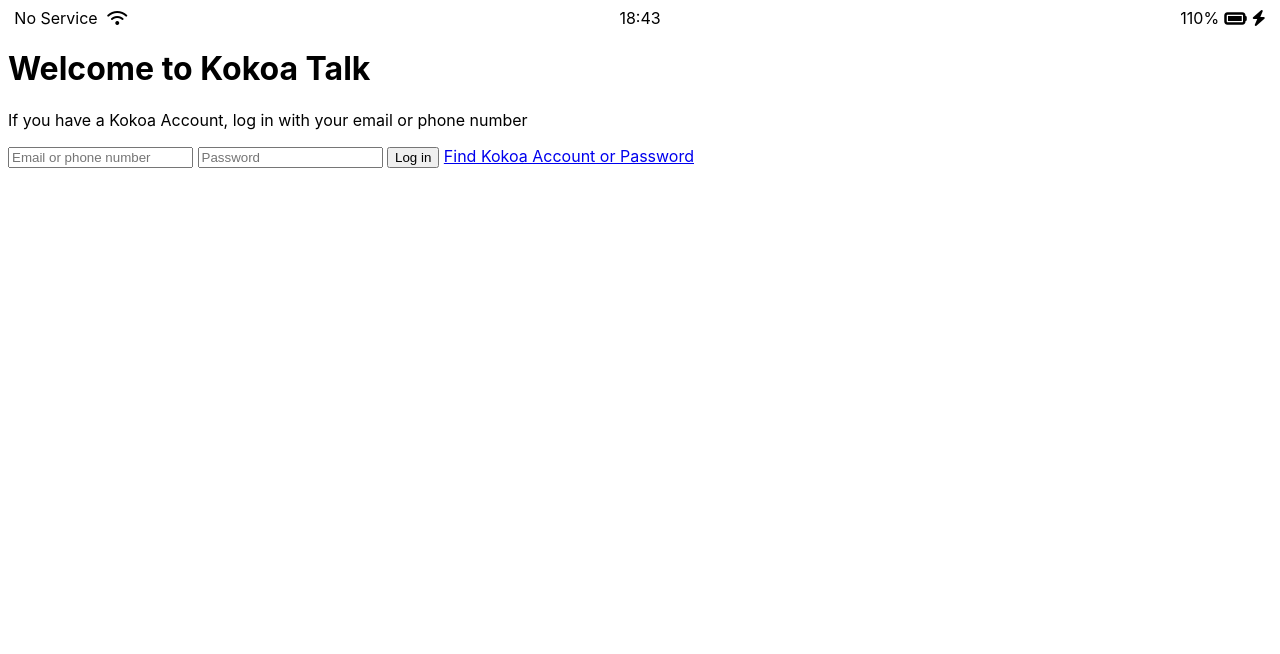
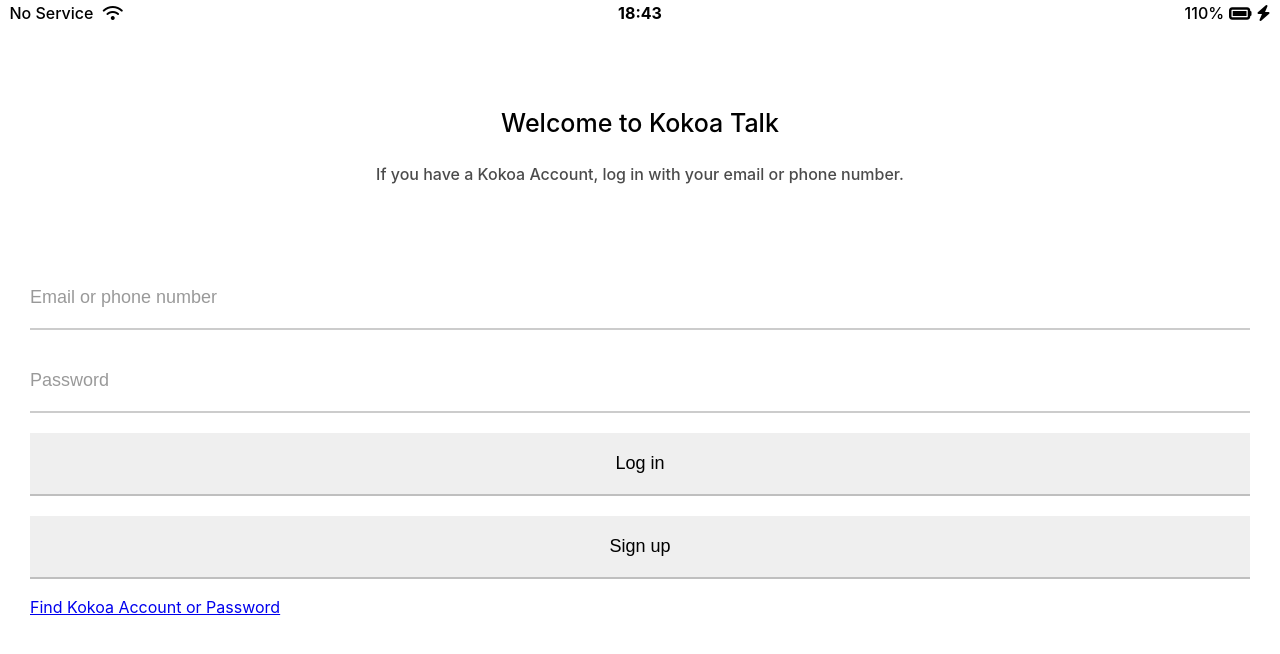
Before and after one commit to SeungjunMoon/kokoa-clone-2020, a plain HTML site: page index.html in a window 1280 px wide. Drawn offline with Linux system fonts and the light colour scheme.

Commit message:
6~7 reset css, header, form part1

```diff
--- /dev/null
+++ b/CSS/reset.css
@@ -0,0 +1,132 @@
+/* http://meyerweb.com/eric/tools/css/reset/
+   v2.0 | 20110126
+   License: none (public domain)
+*/
+
+html,
+body,
+div,
+span,
+applet,
+object,
+iframe,
+h1,
+h2,
+h3,
+h4,
+h5,
+h6,
+p,
+blockquote,
+pre,
+a,
+abbr,
+acronym,
+address,
+big,
+cite,
+code,
+del,
+dfn,
+em,
+img,
+ins,
+kbd,
+q,
+s,
+samp,
+small,
+strike,
+strong,
+sub,
+sup,
+tt,
+var,
+b,
+u,
+i,
+center,
+dl,
+dt,
+dd,
+ol,
+ul,
+li,
+fieldset,
+form,
+label,
+legend,
+table,
+caption,
+tbody,
+tfoot,
+thead,
+tr,
+th,
+td,
+article,
+aside,
+canvas,
+details,
+embed,
+figure,
+figcaption,
+footer,
+header,
+hgroup,
+menu,
+nav,
+output,
+ruby,
+section,
+summary,
+time,
+mark,
+audio,
+video {
+  margin: 0;
+  padding: 0;
+  border: 0;
+  font-size: 100%;
+  font: inherit;
+  vertical-align: baseline;
+}
+/* HTML5 display-role reset for older browsers */
+article,
+aside,
+details,
+figcaption,
+figure,
+footer,
+header,
+hgroup,
+menu,
+nav,
+section {
+  display: block;
+}
+body {
+  line-height: 1;
+}
+ol,
+ul {
+  list-style: none;
+}
+blockquote,
+q {
+  quotes: none;
+}
+blockquote:before,
+blockquote:after,
+q:before,
+q:after {
+  content: "";
+  content: none;
+}
+table {
+  border-collapse: collapse;
+  border-spacing: 0;
+}
+input:focus {
+  outline: none;
+}
--- /dev/null
+++ b/CSS/status-bar.css
@@ -0,0 +1,29 @@
+.status-bar {
+  display: flex;
+  justify-content: center;
+  padding: 5px 3px;
+  font-weight: 500;
+}
+.status-bar__column {
+  width: 33%;
+}
+
+.status-bar__column:first-child span {
+  margin-right: 5px;
+}
+
+.status-bar__column:nth-child(2) {
+  font-weight: 700;
+  display: flex;
+  justify-content: center;
+}
+
+.status-bar__column:last-child {
+  display: flex;
+  justify-content: flex-end;
+  align-items: center;
+}
+
+.status-bar__column .fa-battery-full {
+  margin: 0px 5px;
+}
--- a/CSS/styles.css
+++ b/CSS/styles.css
@@ -1,32 +1,47 @@
 @import url("https://fonts.googleapis.com/css2?family=Open+Sans:wght@400;600&display=swap");
+@import "reset.css";
+@import "variables.css";
+@import "status-bar.css";
+
 body {
   font-family: -apple-system, BlinkMacSystemFont, "Segoe UI", Roboto, Oxygen,
     Ubuntu, Cantarell, "Open Sans", "Helvetica Neue", sans-serif;
 }
 
-.status-bar {
+.welcome-header {
+  margin: 85px 0px;
+  text-align: center;
   display: flex;
-  justify-content: center;
+  flex-direction: column;
+  align-items: center;
+  font-weight: 500;
 }
-.status-bar__column {
-  width: 33%;
+.welcome-header__title {
+  margin-bottom: 30px;
+  font-size: 25px;
+}
+.welcome-header__text {
+  width: 55%;
+  opacity: 0.7;
+}
+#login-form {
+  display: flex;
+  flex-direction: column;
+  margin: 0px 30px;
 }
 
-.status-bar__column:first-child span {
-  margin-right: 5px;
+#login-form input {
+  border: none;
+  padding: 20px 0px;
+  font-size: 18px;
+  border-bottom: 2px solid rgba(0, 0, 0, 0.2);
+  margin-bottom: 20px;
+  transition: border-color 0.3s ease-in-out;
 }
 
-.status-bar__column:nth-child(2) {
-  display: flex;
-  justify-content: center;
+#login-form input::placeholder {
+  color: rgba(0, 0, 0, 0.4);
 }
-
-.status-bar__column:last-child {
-  display: flex;
-  justify-content: flex-end;
-  align-items: center;
+#login-form input:focus {
+  border-color: var(--yellow);
 }
-
-.status-bar__column .fa-battery-full {
-  margin: 0px 5px;
-}
--- /dev/null
+++ b/CSS/variables.css
@@ -0,0 +1,3 @@
+:root {
+  --yellow: #fee100;
+}
--- a/index.html
+++ b/index.html
@@ -22,10 +22,10 @@
       </div>
     </div>
 
-    <header class="Welcome-header">
+    <header class="welcome-header">
       <h1 class="welcome-header__title">Welcome to Kokoa Talk</h1>
       <p class="welcome-header__text">
-        If you have a Kokoa Account, log in with your email or phone number
+        If you have a Kokoa Account, log in with your email or phone number.
       </p>
     </header>
 
@@ -33,6 +33,7 @@
       <input type="text" placeholder="Email or phone number" />
       <input type="password" placeholder="Password" />
       <input type="submit" value="Log in" />
+      <input type="submit" value="Sign up" />
       <a href="#">Find Kokoa Account or Password</a>
     </form>
 
```
